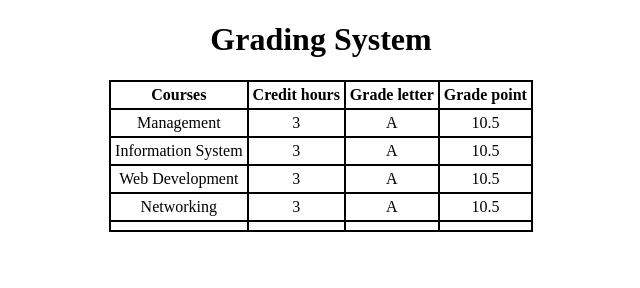
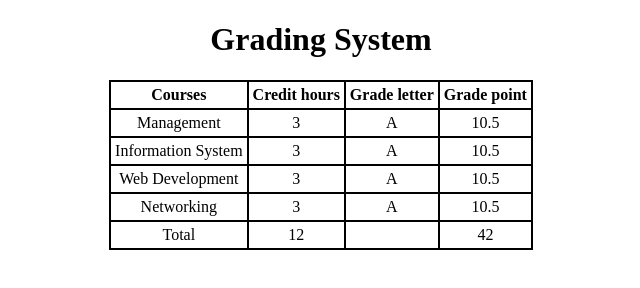
Before and after one commit to george-accam/jos-practical, a plain HTML site: page cal.html in a window 1280 px wide. Shown: the whole page, without its empty margins (319-959 px from the left). Drawn offline with Linux system fonts and the light colour scheme.

Commit message:
added the total feature

```diff
--- a/cal.html
+++ b/cal.html
@@ -42,9 +42,10 @@
             <td id="Grade-4"></td>
         </tr>
         <tr>
-            <td id="total"></td>
+            <td >Total</td>
             <td id="Credit-total"></td>
-            <td ></td>
+            <td></td>
+            <td id="point-total"></td>
         </tr>
     </table>
     </div>
--- a/cal.js
+++ b/cal.js
@@ -14,12 +14,13 @@ const netCredit = document.getElementById("hours-4");
 const netLetter = document.getElementById("Grade-D");
 const netPoint = document.getElementById("Grade-4");
 
-const gradeTotal = document.getElementById("total");
+const creditTotal = document.getElementById("Credit-total");
+const pointTotal = document.getElementById("point-total");
 
-managementCredit.textContent = 3;
-systemCredit.textContent = 3;
-webCredit.textContent = 3;
-netCredit.textContent = 3;
+const result1 = managementCredit.textContent = 3;
+const result2 = systemCredit.textContent = 3;
+const result3 = webCredit.textContent = 3;
+const result4 = netCredit.textContent = 3;
 
 const gradePoint = 10.5;
 managementPoint.textContent = gradePoint;
@@ -119,3 +120,9 @@ if (networkPoint === 10.5) {
 } else {
   netLetter.textContent = "invalid";
 }
+
+const result = gradePoint + devPoint + systemPoint + networkPoint;
+pointTotal.textContent = result;
+
+const creditHours = result1 + result2+result3+result4;
+creditTotal.textContent = creditHours;
```
